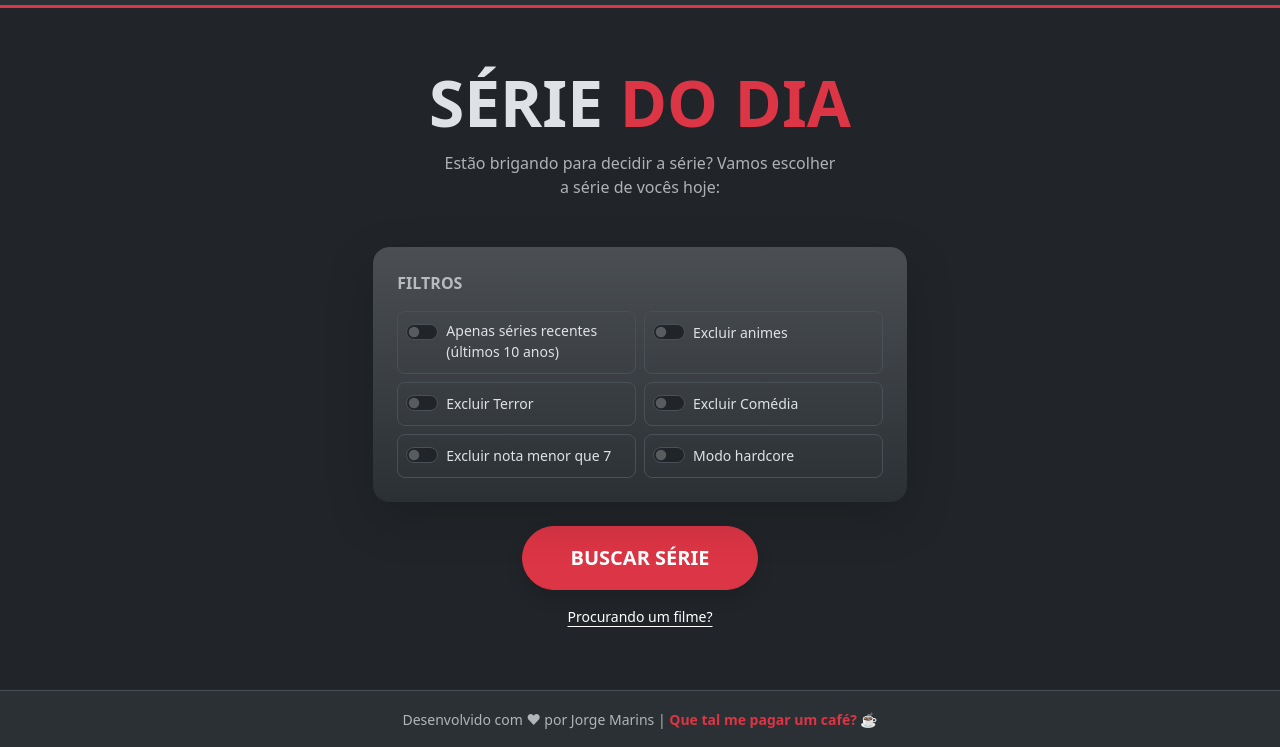
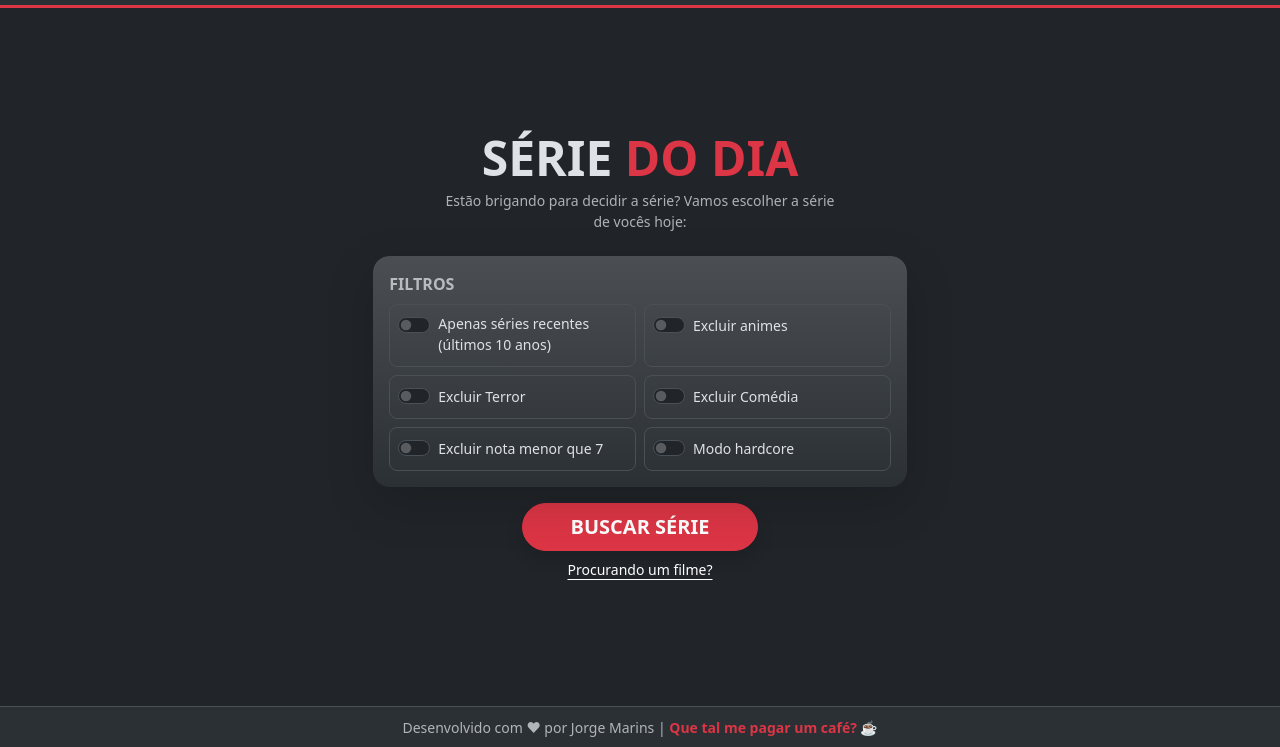
Before and after one commit to JorgeMarinsX/SerieDoDia, a plain HTML site: page index.html in a window 1280 px wide. Shown: the part 53-800 px from the top of the page. Drawn offline with nearby package versions, Linux system fonts and the light colour scheme.

Commit message:
fix: height adjustments

```diff
--- a/index.html
+++ b/index.html
@@ -21,49 +21,49 @@
     </nav>
 
     <main class="flex-grow-1 d-flex align-items-center justify-content-center">
-        <div class="col-12 col-sm-10 col-md-8 col-lg-6 col-xl-5 text-center py-5 px-3 px-sm-0">
+        <div class="col-12 col-sm-10 col-md-8 col-lg-6 col-xl-5 text-center py-4 px-3 px-sm-0">
 
-            <h1 class="display-3 fw-bold text-uppercase lh-1 mb-3">Série <span class="text-danger">do dia</span></h1>
+            <h1 class="display-5 fw-bold text-uppercase lh-1 mb-2">Série <span class="text-danger">do dia</span></h1>
 
-            <p class="col-11 col-sm-9 mx-auto text-body-secondary mb-5">Estão brigando para decidir a série? Vamos escolher a série de vocês hoje:</p>
+            <p class="col-11 col-sm-9 mx-auto text-body-secondary small mb-4">Estão brigando para decidir a série? Vamos escolher a série de vocês hoje:</p>
 
             <!-- Filtros -->
-            <fieldset class="card border-0 rounded-4 shadow-lg bg-body-tertiary bg-gradient mb-4 text-start">
-                <div class="card-body p-3 p-sm-4">
-                    <legend class="col-form-label fw-semibold text-body-secondary text-uppercase small mb-3 p-0 float-none w-auto">Filtros</legend>
-                    <div class="row row-cols-1 row-cols-sm-2 g-2">
+            <fieldset class="card border-0 rounded-4 shadow-lg bg-body-tertiary bg-gradient mb-3 text-start">
+                <div class="card-body p-3">
+                    <legend class="col-form-label fw-semibold text-body-secondary text-uppercase small mb-2 p-0 float-none w-auto">Filtros</legend>
+                    <div class="row row-cols-2 g-2">
                         <div class="col">
-                            <div class="form-check form-switch border rounded-3 py-2 ps-5 pe-3 h-100">
+                            <div class="form-check form-switch border rounded-3 py-2 ps-5 pe-2 h-100">
                                 <input class="form-check-input" type="checkbox" role="switch" id="apenas-recentes">
                                 <label class="form-check-label small" for="apenas-recentes">Apenas séries recentes (últimos 10 anos)</label>
                             </div>
                         </div>
                         <div class="col">
-                            <div class="form-check form-switch border rounded-3 py-2 ps-5 pe-3 h-100">
+                            <div class="form-check form-switch border rounded-3 py-2 ps-5 pe-2 h-100">
                                 <input class="form-check-input" type="checkbox" role="switch" id="excluir-anime">
                                 <label class="form-check-label small" for="excluir-anime">Excluir animes</label>
                             </div>
                         </div>
                         <div class="col">
-                            <div class="form-check form-switch border rounded-3 py-2 ps-5 pe-3 h-100">
+                            <div class="form-check form-switch border rounded-3 py-2 ps-5 pe-2 h-100">
                                 <input class="form-check-input" type="checkbox" role="switch" id="excluir-terror">
                                 <label class="form-check-label small" for="excluir-terror">Excluir Terror</label>
                             </div>
                         </div>
                         <div class="col">
-                            <div class="form-check form-switch border rounded-3 py-2 ps-5 pe-3 h-100">
+                            <div class="form-check form-switch border rounded-3 py-2 ps-5 pe-2 h-100">
                                 <input class="form-check-input" type="checkbox" role="switch" id="excluir-comedia">
                                 <label class="form-check-label small" for="excluir-comedia">Excluir Comédia</label>
                             </div>
                         </div>
                         <div class="col">
-                            <div class="form-check form-switch border rounded-3 py-2 ps-5 pe-3 h-100">
+                            <div class="form-check form-switch border rounded-3 py-2 ps-5 pe-2 h-100">
                                 <input class="form-check-input" type="checkbox" role="switch" id="excluir-nota">
                                 <label class="form-check-label small" for="excluir-nota">Excluir nota menor que 7</label>
                             </div>
                         </div>
                         <div class="col">
-                            <div class="form-check form-switch border rounded-3 py-2 ps-5 pe-3 h-100">
+                            <div class="form-check form-switch border rounded-3 py-2 ps-5 pe-2 h-100">
                                 <input class="form-check-input" type="checkbox" role="switch" id="modo-hardcore">
                                 <label class="form-check-label small" for="modo-hardcore">Modo hardcore</label>
                             </div>
@@ -72,13 +72,13 @@
                 </div>
             </fieldset>
 
-            <button id="btn-buscar" class="btn btn-danger btn-lg rounded-pill px-5 py-3 fw-semibold text-uppercase shadow mb-3">Buscar série</button>
+            <button id="btn-buscar" class="btn btn-danger btn-lg rounded-pill px-5 py-2 fw-semibold text-uppercase shadow mb-2">Buscar série</button>
             <p class="small mb-0"><a href="https://jorgemarinsx.github.io/FilmeDoDia" id="link-filme" class="link-body-emphasis link-offset-2">Procurando um filme?</a></p>
 
         </div>
     </main>
 
-    <footer class="py-3 bg-body-tertiary border-top">
+    <footer class="py-2 bg-body-tertiary border-top">
         <div class="container text-center">
             <span class="small text-body-secondary">Desenvolvido com ♥ por Jorge Marins | <a href="https://buymeacoffee.com/jorgemarins" target="_blank" class="link-danger link-offset-2 fw-semibold text-decoration-none">Que tal me pagar um café? ☕</a></span>
         </div>
```
